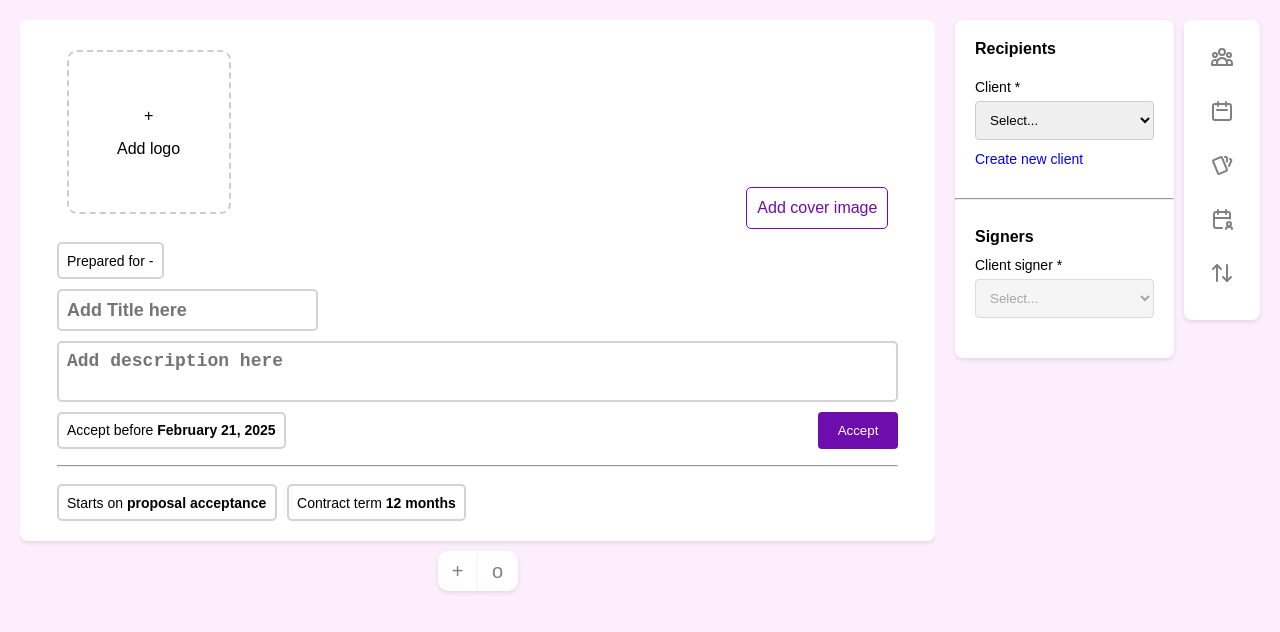
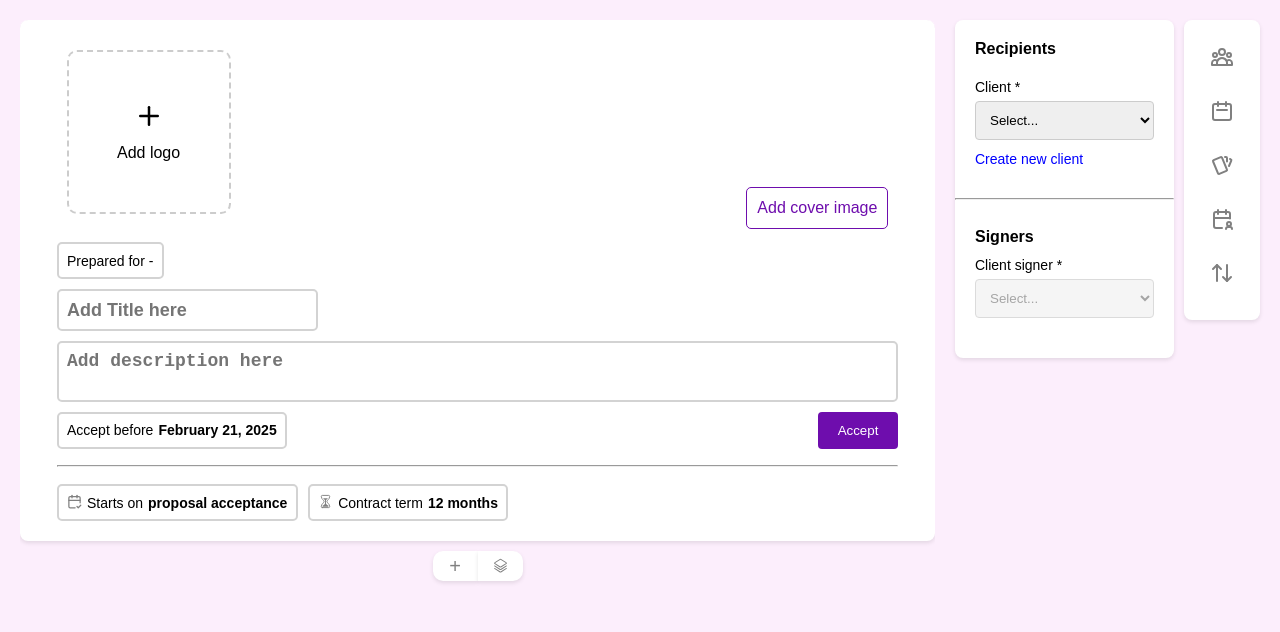
Before and after one commit to souvikotaku/newcardsproject, a React (Create React App) app: page / in a window 1280 px wide. Shown: the top 632 px of the page. Built offline with nearby package versions, Linux system fonts and the light colour scheme.

Commit message:
changes in design

```diff
--- a/package.json
+++ b/package.json
@@ -7,7 +7,8 @@
     "react": "^19.0.0",
     "react-dom": "^19.0.0",
     "react-icons": "^5.4.0",
-    "react-scripts": "5.0.1"
+    "react-scripts": "5.0.1",
+    "react-tooltip": "^5.28.0"
   },
   "scripts": {
     "start": "react-scripts start",
--- a/src/views/Home.css
+++ b/src/views/Home.css
@@ -122,6 +122,7 @@ body {
 }
 
 .accept-date {
+  display: flex;
   font-size: 14px;
   margin-bottom: 0px;
   width: fit-content;
@@ -129,6 +130,7 @@ body {
   padding: 1%;
   border-radius: 5px;
   margin-top: 0px;
+  align-items: center;
 }
 
 .accept-date span {
@@ -197,8 +199,8 @@ body {
 .add-section-btn {
   margin: 10px auto 0;
   display: block;
-  width: 40px;
-  height: 40px;
+  width: 45px;
+  height: 30px;
   background-color: white;
   color: gray;
   border: none;
@@ -211,8 +213,8 @@ body {
 .add-section-btn-2 {
   margin: 10px auto 0;
   display: block;
-  width: 40px;
-  height: 40px;
+  width: 45px;
+  height: 30px;
   background-color: white;
   color: gray;
   border: none;
@@ -295,6 +297,7 @@ body {
   border-radius: 8px;
   /* padding: 20px; */
   box-shadow: 0 2px 4px rgba(0, 0, 0, 0.1);
+  min-width: 200px;
 }
 
 .indisection2 {
@@ -457,10 +460,10 @@ body {
   position: absolute;
   top: 10px;
   right: 10px;
-  background: red;
-  color: white;
+  /* background: red; */
+  color: gray;
   border: none;
-  border-radius: 50%;
+  /* border-radius: 50%; */
   width: 24px;
   height: 24px;
   font-size: 16px;
@@ -470,9 +473,9 @@ body {
   transition: background-color 0.3s;
 }
 
-.remove-section-btn:hover {
+/* .remove-section-btn:hover {
   background: darkred;
-}
+} */
 /* Options Popup Styling */
 /* .options-popup {
   position: absolute;
@@ -486,11 +489,11 @@ body {
   width: 200px;
 } */
 
-.options-popup {
+/* .options-popup {
   position: absolute;
-  bottom: -184px;
-  left: 50%; /* Center the popup horizontally */
-  transform: translateX(-50%); /* Adjust to perfectly center it */
+  bottom: -173px;
+  left: 50%;
+  transform: translateX(-50%);
   background-color: white;
   border: 1px solid #ddd;
   padding: 10px;
@@ -508,4 +511,50 @@ body {
 
 .popup-option:hover {
   background-color: #f0f0f0;
+} */
+
+.options-popup {
+  position: absolute;
+  bottom: -20.3em;
+  left: 50%;
+  transform: translateX(-50%);
+  background-color: white;
+  border: 1px solid #ddd;
+  padding: 10px;
+  border-radius: 8px;
+  box-shadow: 0 4px 8px rgba(0, 0, 0, 0.1);
+  width: 285px;
+  z-index: 2;
+  /* padding-bottom: 20px; */
 }
+
+.popup-option {
+  display: flex;
+  align-items: center;
+  padding: 10px;
+  /* margin-bottom: 10px; */
+  cursor: pointer;
+  font-size: 14px;
+  color: #333;
+  border-radius: 4px;
+  transition: background-color 0.3s ease;
+  align-items: start;
+  margin-left: 15px;
+  padding-top: 10px !important;
+  margin-right: 15px;
+}
+
+.popup-option:hover {
+  background-color: #f0f0f0;
+}
+.popupspan {
+  padding: 5px;
+  border-radius: 5px;
+  background-color: #f0f0f0;
+  margin-right: 10px;
+}
+.popup-icon {
+  /* margin-right: 10px; */
+  font-size: 18px;
+  /* color: #6e0dad; */
+}
--- a/src/views/Home.js
+++ b/src/views/Home.js
@@ -1,10 +1,17 @@
 import React, { useState } from "react";
 import "./Home.css";
-import { FiFilter, FiUpload } from "react-icons/fi"; // Import the filter icon
+import { FiFilter, FiUpload, FiPlus } from "react-icons/fi"; // Import the filter icon
 import { HiOutlineUserGroup, HiOutlineCalendar } from "react-icons/hi";
 import { TbCards, TbCalendarUser, TbTrash } from "react-icons/tb";
-import { LuArrowUpDown } from "react-icons/lu";
+import { LuArrowUpDown, LuCalendarCheck2 } from "react-icons/lu";
 import { FaRegFolder } from "react-icons/fa";
+import { IoHourglassOutline, IoFilmOutline } from "react-icons/io5";
+import { GoStack } from "react-icons/go";
+import { BiImage, BiVideo, BiHeart } from "react-icons/bi";
+import { HiOutlineBars3BottomLeft } from "react-icons/hi2";
+import { RxCross1 } from "react-icons/rx";
+import { Tooltip } from "react-tooltip";
+import "react-tooltip/dist/react-tooltip.css"; // Import the CSS for styling
 
 const Home = () => {
   const [sections, setSections] = useState([
@@ -127,12 +134,21 @@ const Home = () => {
                 >
                   {/* Remove Button */}
                   {index !== 0 && (
-                    <button
+                    <>
+                      {/* <button
                       className="remove-section-btn"
                       onClick={() => removeSectionAtIndex(index)}
                     >
                       &times;
-                    </button>
+                    </button> */}
+                      <RxCross1
+                        className="remove-section-btn"
+                        data-tooltip-id="remove-tooltip" // Add this to link with Tooltip
+                        data-tooltip-content="Remove Section" // Tooltip content
+                        onClick={() => removeSectionAtIndex(index)}
+                      />
+                      <Tooltip id="remove-tooltip" place="top" />
+                    </>
                   )}
                   <div
                     style={{
@@ -166,9 +182,11 @@ const Home = () => {
                           <p
                             style={{
                               lineHeight: "1px",
+                              marginTop: "5px",
+                              marginBottom: "5px",
                             }}
                           >
-                            +
+                            <FiPlus size={30} />
                           </p>
                           <p
                             style={{
@@ -332,7 +350,14 @@ const Home = () => {
                     }}
                   >
                     <p className="accept-date">
-                      Accept before <span>February 21, 2025</span>
+                      Accept before{" "}
+                      <span
+                        style={{
+                          marginLeft: "5px",
+                        }}
+                      >
+                        February 21, 2025
+                      </span>
                     </p>
                     <button className="accept-button">Accept</button>
                   </div>
@@ -344,7 +369,22 @@ const Home = () => {
                     }}
                   >
                     <p className="accept-date">
-                      Starts on <span>proposal acceptance</span>
+                      <LuCalendarCheck2
+                        size={15}
+                        color="gray"
+                        style={{
+                          marginRight: "5px",
+                          marginTop: "-3px",
+                        }}
+                      />{" "}
+                      Starts on{" "}
+                      <span
+                        style={{
+                          marginLeft: "5px",
+                        }}
+                      >
+                        proposal acceptance
+                      </span>
                     </p>
                     <p
                       className="accept-date"
@@ -352,7 +392,22 @@ const Home = () => {
                         marginLeft: "10px",
                       }}
                     >
-                      Contract term <span>12 months</span>
+                      <IoHourglassOutline
+                        size={15}
+                        color="gray"
+                        style={{
+                          marginRight: "5px",
+                          marginTop: "-3px",
+                        }}
+                      />{" "}
+                      Contract term{" "}
+                      <span
+                        style={{
+                          marginLeft: "5px",
+                        }}
+                      >
+                        12 months
+                      </span>
                     </p>
                   </div>
 
@@ -372,24 +427,148 @@ const Home = () => {
 
                   {/* Show Popup */}
                   {section.isPopupOpen && (
+                    // <div className="options-popup">
+                    //   <div
+                    //     className="popup-option"
+                    //     onClick={() => toggleSectionAtIndex(index)}
+                    //   >
+                    //     Add Text and Image
+                    //   </div>
+                    //   <div
+                    //     className="popup-option"
+                    //     onClick={() => toggleSectionAtIndex(index)}
+                    //   >
+                    //     Add Media
+                    //   </div>
+                    //   <div
+                    //     className="popup-option"
+                    //     onClick={() => toggleSectionAtIndex(index)}
+                    //   >
+                    //     Add Testimonial
+                    //   </div>
+                    // </div>
                     <div className="options-popup">
-                      <div
-                        className="popup-option"
-                        onClick={() => toggleSectionAtIndex(index)}
-                      >
-                        Add Text and Image
+                      <div>
+                        <p
+                          style={{
+                            textAlign: "left",
+                            fontSize: "16px",
+                            fontWeight: "bold",
+                            padding: "10px",
+                            marginBottom: "0px",
+                            paddingTop: "0px",
+                            marginBottom: "10px",
+                          }}
+                        >
+                          Add Section
+                        </p>
                       </div>
                       <div
                         className="popup-option"
                         onClick={() => toggleSectionAtIndex(index)}
+                        style={
+                          {
+                            // paddingTop: "0px",
+                            // paddingLeft: "20px",
+                          }
+                        }
                       >
-                        Add Media
+                        <span className="popupspan">
+                          <HiOutlineBars3BottomLeft className="popup-icon" />
+                        </span>
+                        <div
+                          style={{
+                            textAlign: "left",
+                            fontSize: "12px",
+                          }}
+                        >
+                          <p
+                            style={{
+                              marginBottom: "5px",
+                              marginTop: "0px",
+                            }}
+                          >
+                            Text and Image
+                          </p>
+                          <p
+                            style={{
+                              marginTop: "5px",
+                              color: "gray",
+                            }}
+                          >
+                            Use it for About us, Exec. summary etc.
+                          </p>
+                        </div>
                       </div>
                       <div
                         className="popup-option"
                         onClick={() => toggleSectionAtIndex(index)}
+                        style={{
+                          paddingTop: "0px",
+                          // paddingLeft: "20px",
+                        }}
                       >
-                        Add Testimonial
+                        <span className="popupspan">
+                          <IoFilmOutline className="popup-icon" />
+                        </span>
+                        <div
+                          style={{
+                            textAlign: "left",
+                            fontSize: "12px",
+                          }}
+                        >
+                          <p
+                            style={{
+                              marginBottom: "5px",
+                              marginTop: "0px",
+                            }}
+                          >
+                            Media and embed
+                          </p>
+                          <p
+                            style={{
+                              marginTop: "5px",
+                              color: "gray",
+                            }}
+                          >
+                            Add pitch videos or brochure files
+                          </p>
+                        </div>
+                      </div>
+                      <div
+                        className="popup-option"
+                        onClick={() => toggleSectionAtIndex(index)}
+                        style={{
+                          paddingTop: "0px",
+                          // paddingLeft: "20px",
+                        }}
+                      >
+                        <span className="popupspan">
+                          <BiHeart className="popup-icon" />
+                        </span>
+                        <div
+                          style={{
+                            textAlign: "left",
+                            fontSize: "12px",
+                          }}
+                        >
+                          <p
+                            style={{
+                              marginBottom: "5px",
+                              marginTop: "0px",
+                            }}
+                          >
+                            Testimonials
+                          </p>
+                          <p
+                            style={{
+                              marginTop: "5px",
+                              color: "gray",
+                            }}
+                          >
+                            Add testimonials from your client
+                          </p>
+                        </div>
                       </div>
                     </div>
                   )}
@@ -407,7 +586,7 @@ const Home = () => {
                       display: "flex",
                     }}
                   >
-                    <button
+                    {/* <button
                       className="add-section-btn"
                       onClick={() => {
                         if (section.hasChild) {
@@ -418,7 +597,24 @@ const Home = () => {
                       }}
                     >
                       {section.hasChild ? "-" : "+"}
+                    </button> */}
+                    <button
+                      className="add-section-btn"
+                      data-tooltip-id={`tooltip-${index}`} // Assign a unique tooltip ID
+                      data-tooltip-content={
+                        section.hasChild ? "Remove Section" : "Add Section"
+                      } // Set tooltip content dynamically
+                      onClick={() => {
+                        if (section.hasChild) {
+                          toggleSectionAtIndex(index);
+                        } else {
+                          togglePopup(index);
+                        }
+                      }}
+                    >
+                      {section.hasChild ? "-" : "+"}
                     </button>
+                    <Tooltip id={`tooltip-${index}`} place="top" />
                     <button
                       className="add-section-btn-2"
                       // onClick={() => {
@@ -429,7 +625,7 @@ const Home = () => {
                       //   }
                       // }}
                     >
-                      {"o"}
+                      <GoStack size={15} />
                     </button>
                   </div>
                 </div>
```
Also changed, not shown: 1 other file (tests, documents, lock files or other folders).
